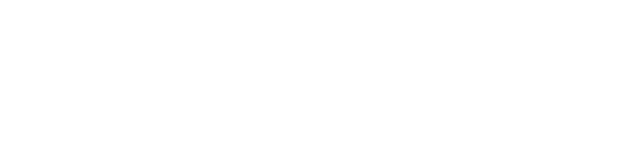
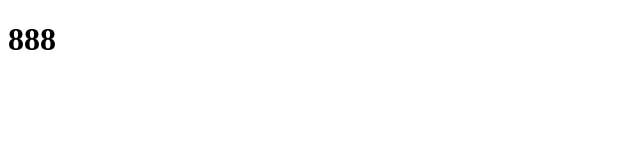
Before and after one commit to chen18935092735/chh, a plain HTML site: page index.html in a window 1280 px wide. Shown: the whole page, without its empty margins (0-640 px from the left). Drawn offline with Linux system fonts and the light colour scheme.

Commit message:
修改main h1为888

```diff
--- a/index.html
+++ b/index.html
@@ -9,7 +9,7 @@
 </head>
 
 <body>
-
+    <h1>888</h1>
 </body>
 
 </html>
```
